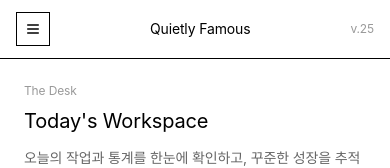
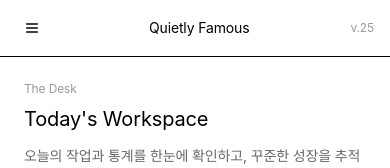
Before and after one commit to byun1125-dev/quietly-famous, a Next.js app: page / in a window 390 px wide. Shown: the top 168 px of the page. Built offline with nearby package versions, Linux system fonts and the light colour scheme; no server answers; a web font is replaced by a local one.

Commit message:
fix: remove border from hamburger button and add shadow to sidebar
- Remove border from hamburger menu button
- Add subtle shadow to mobile sidebar when open
- Prevent border overlap on left edge
- Cleaner visual separation

```diff
--- a/src/components/Navigation.tsx
+++ b/src/components/Navigation.tsx
@@ -15,7 +15,7 @@ export default function Navigation({ children }: { children: React.ReactNode })
           <div className="flex items-center justify-between w-full lg:hidden px-4 py-3">
             <button
               onClick={() => setMenuOpen(!menuOpen)}
-              className="p-2 hover:bg-black hover:text-white transition-colors border border-black"
+              className="p-2 hover:bg-black hover:text-white transition-colors"
               aria-label="Menu"
             >
               <svg className="w-4 h-4" fill="none" stroke="currentColor" viewBox="0 0 24 24">
@@ -60,7 +60,7 @@ export default function Navigation({ children }: { children: React.ReactNode })
             fixed lg:static top-[57px] left-0 bottom-0 z-40
             w-64 lg:w-48 border-r border-black bg-white
             transform transition-transform duration-300 ease-in-out
-            ${menuOpen ? 'translate-x-0' : '-translate-x-full lg:translate-x-0'}
+            ${menuOpen ? 'translate-x-0 shadow-[2px_0_8px_rgba(0,0,0,0.1)]' : '-translate-x-full lg:translate-x-0'}
             flex flex-col
           `}
         >
```
